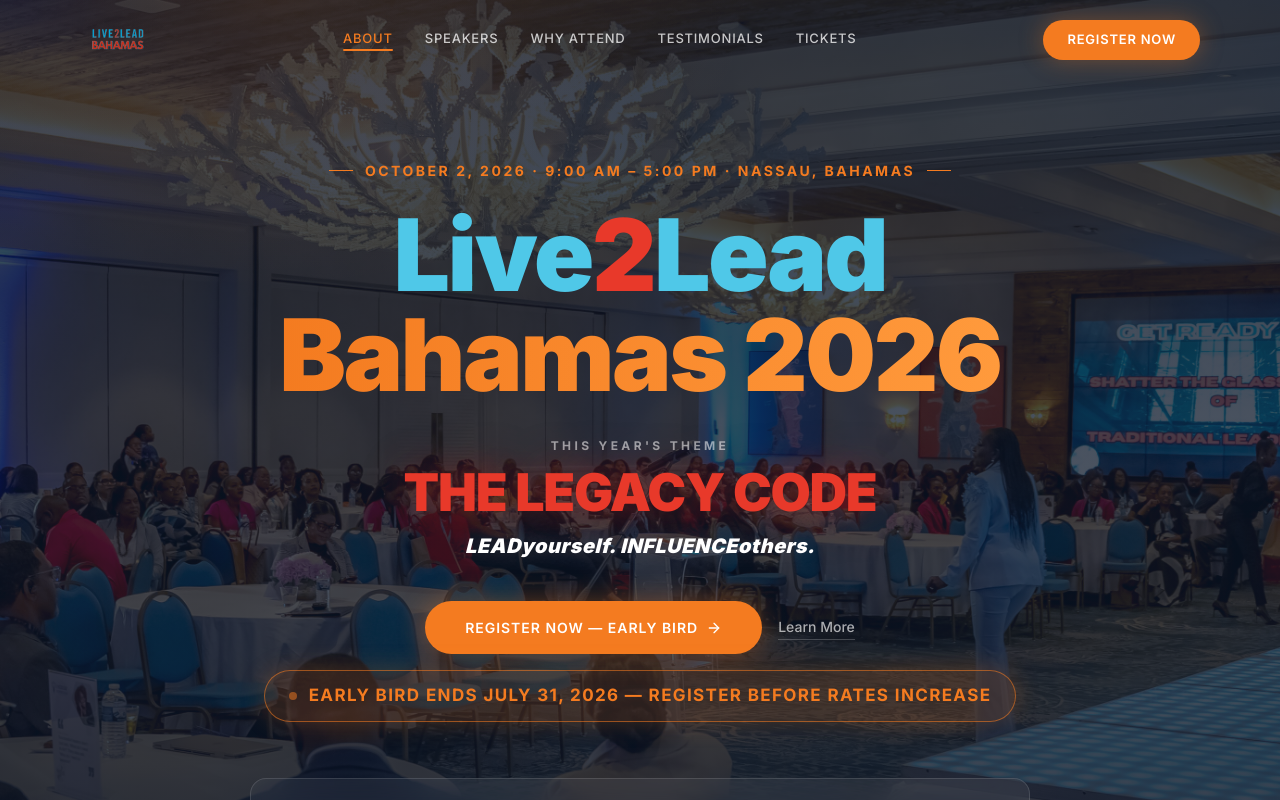
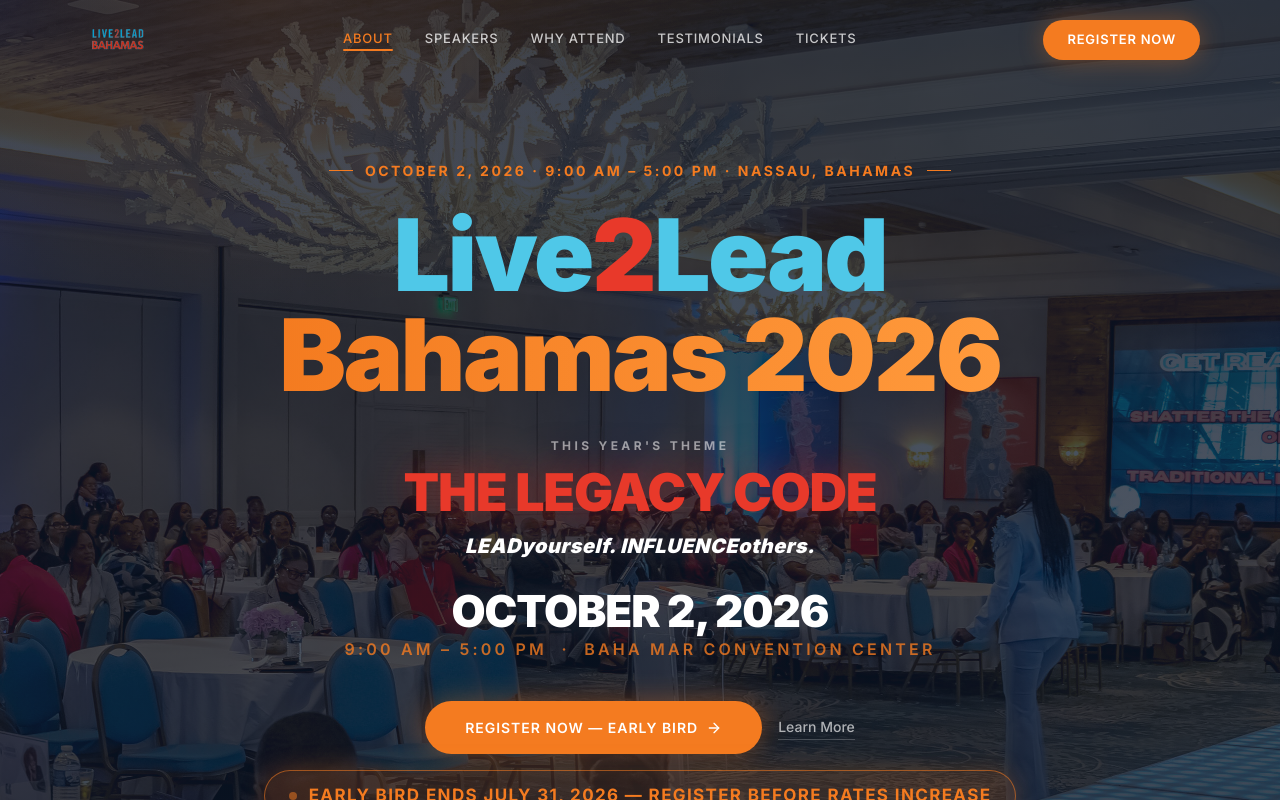
Before and after one commit to livetolead23-cpu/live2lead-bahamas-2026, a Next.js app: page / in a window 1280 px wide. Shown: the top 800 px of the page. Built offline with nearby package versions, Linux system fonts and the light colour scheme.

Commit message:
Add bold date and time display to Hero section

```diff
--- a/src/components/sections/Hero.tsx
+++ b/src/components/sections/Hero.tsx
@@ -135,6 +135,23 @@
               {EVENT.tagline}
             </motion.p>
 
+            {/* Date — bold hero display */}
+            <motion.div
+              initial={{ opacity: 0, y: 16, filter: "blur(6px)" }}
+              animate={{ opacity: 1, y: 0, filter: "blur(0px)" }}
+              transition={{ duration: 0.75, delay: 1.05, ease: [0.22, 1, 0.36, 1] }}
+              className="mt-4 flex flex-col items-center gap-1"
+            >
+              <p className="text-[28px] sm:text-[36px] md:text-[44px] font-black text-white tracking-tight leading-none"
+                style={{ textShadow: "0 0 32px rgba(255,255,255,0.15)" }}
+              >
+                OCTOBER 2, 2026
+              </p>
+              <p className="text-[14px] sm:text-[16px] font-semibold uppercase tracking-[0.2em] text-orange/80">
+                9:00 AM – 5:00 PM &nbsp;·&nbsp; Baha Mar Convention Center
+              </p>
+            </motion.div>
+
           </div>
 
           {/* CTAs */}
```
